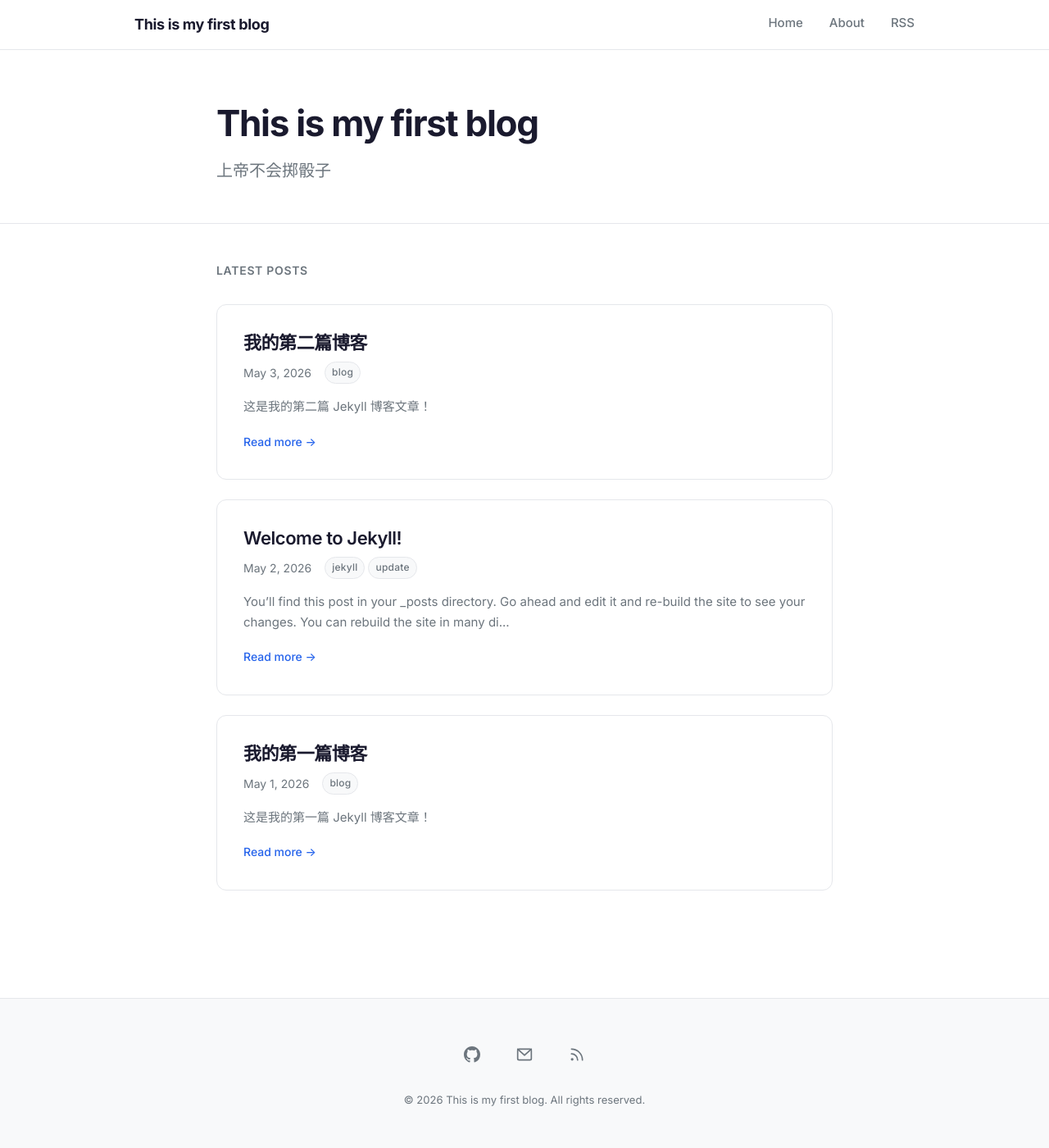
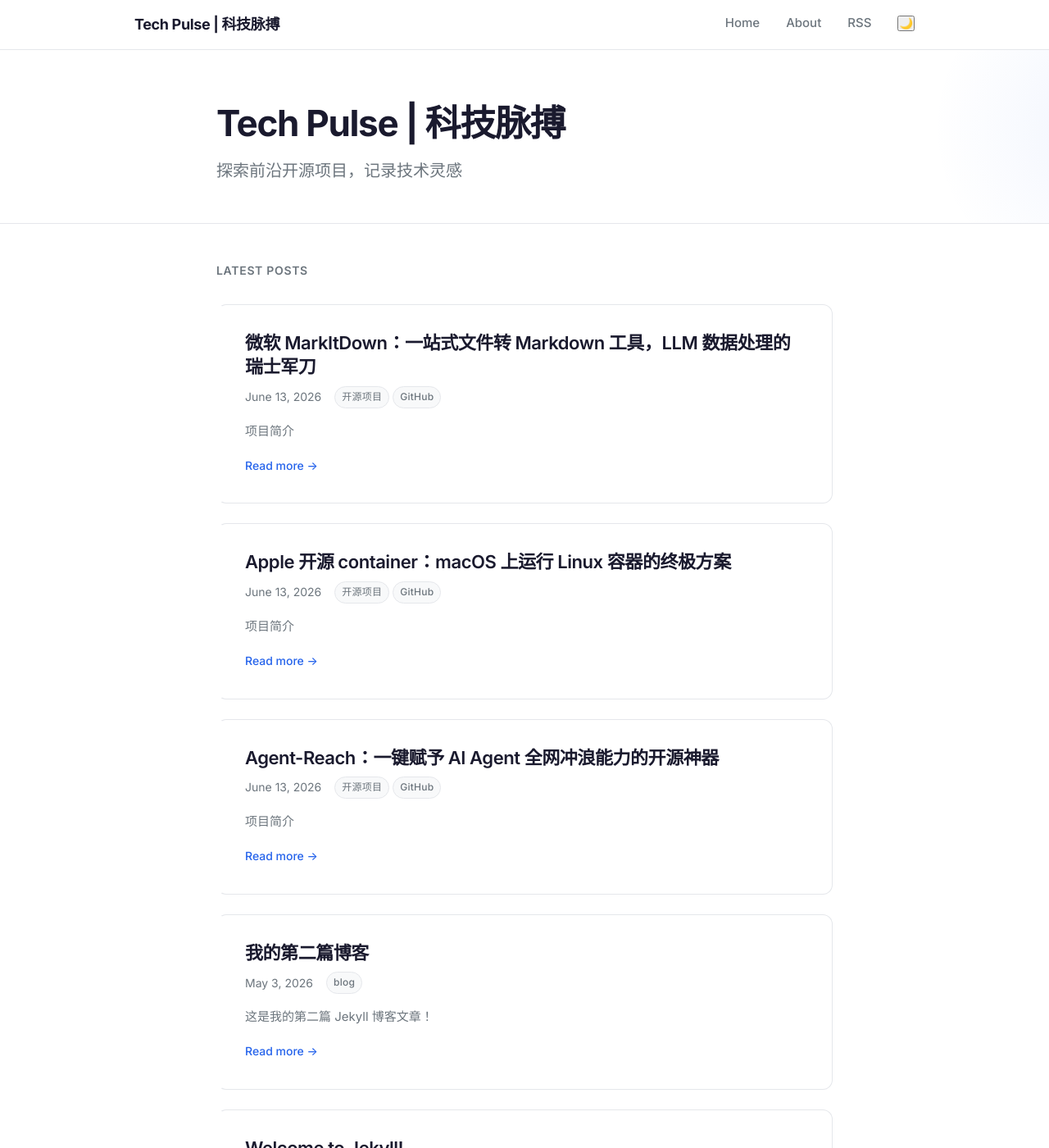
Before and after one commit to zzj1965186613/Blog, a Jekyll site: the page built from index.markdown, in a window 1280 px wide and 1400 px high. Shown: the whole window at 82% size. Built offline with Jekyll 4.4.1, drawn with Linux system fonts in a browser that asks for light colours; some of the changed text lies outside the part shown.

Commit message:
feat: add 3 trending project blog posts + visual improvements
- New posts: apple/container, Agent-Reach, markitdown
- Updated site title to 'Tech Pulse | 科技脉搏'
- Added dark mode toggle
- Enhanced post cards with left border accent on hover
- Added tag display system on cards and post pages
- Added page load animation (fadeInUp)
- Enhanced footer with heartbeat animation
- Hero section subtle gradient decoration

```diff
--- a/_config.yml
+++ b/_config.yml
@@ -18,10 +18,10 @@
 # You can create any custom variable you would like, and they will be accessible
 # in the templates via {{ site.myvariable }}.
 
-title: This is my first blog
+title: "Tech Pulse | 科技脉搏"
 email: 123456789@hotmail.com
 description: >-
-  上帝不会掷骰子
+  探索前沿开源项目，记录技术灵感
 baseurl: "/Blog" # the subpath of your site, e.g. /blog
 url: "https://zzj1965186613.github.io" # the base hostname & protocol for your site, e.g. http://example.com
 twitter_username: 咳咳
--- a/_includes/footer.html
+++ b/_includes/footer.html
@@ -27,6 +27,10 @@
       </a>
     </div>
 
+    <p class="footer-message">
+      Built with <a href="https://jekyllrb.com" target="_blank" rel="noopener noreferrer">Jekyll</a> &amp; <span class="heart">&#10084;&#65039;</span>
+    </p>
+
     <p class="copyright">
       &copy; {{ site.time | date: '%Y' }} {{ site.title }}. All rights reserved.
     </p>
--- a/_includes/header.html
+++ b/_includes/header.html
@@ -18,7 +18,35 @@
         <li><a href="{{ site.baseurl }}/">Home</a></li>
         <li><a href="{{ site.baseurl }}/about/">About</a></li>
         <li><a href="{{ site.baseurl }}/feed.xml">RSS</a></li>
+        <li>
+          <button class="theme-toggle" id="theme-toggle" aria-label="Toggle dark mode" title="Toggle dark mode">&#127769;</button>
+        </li>
       </ul>
     </nav>
   </div>
 </header>
+
+<script>
+(function() {
+  var toggle = document.getElementById('theme-toggle');
+  if (!toggle) return;
+
+  function getTheme() {
+    return localStorage.getItem('theme') ||
+      (window.matchMedia('(prefers-color-scheme: dark)').matches ? 'dark' : 'light');
+  }
+
+  function applyTheme(theme) {
+    document.documentElement.setAttribute('data-theme', theme);
+    toggle.textContent = theme === 'dark' ? '\u2600\uFE0F' : '\uD83C\uDF19';
+    localStorage.setItem('theme', theme);
+  }
+
+  applyTheme(getTheme());
+
+  toggle.addEventListener('click', function() {
+    var current = document.documentElement.getAttribute('data-theme') || 'light';
+    applyTheme(current === 'dark' ? 'light' : 'dark');
+  });
+})();
+</script>
--- a/assets/css/style.css
+++ b/assets/css/style.css
@@ -806,3 +806,140 @@ pre code {
     color: #666;
   }
 }
+
+
+/* ---------- Tags ---------- */
+.post-card-tags {
+  display: flex;
+  flex-wrap: wrap;
+  gap: 0.375rem;
+  margin-bottom: 0.75rem;
+}
+
+.tag {
+  display: inline-block;
+  font-size: 0.75rem;
+  color: var(--color-accent);
+  background: rgba(37, 99, 235, 0.06);
+  padding: 0.125rem 0.5rem;
+  border-radius: 4px;
+  font-weight: 500;
+  transition: background var(--transition-fast);
+}
+
+.tag:hover {
+  background: rgba(37, 99, 235, 0.12);
+}
+
+/* ---------- Hero Enhancement ---------- */
+.hero {
+  position: relative;
+  overflow: hidden;
+}
+
+.hero::before {
+  content: '';
+  position: absolute;
+  top: -50%;
+  right: -20%;
+  width: 400px;
+  height: 400px;
+  background: radial-gradient(circle, rgba(37, 99, 235, 0.06) 0%, transparent 70%);
+  border-radius: 50%;
+  pointer-events: none;
+}
+
+/* ---------- Post Card Polish ---------- */
+.post-card {
+  position: relative;
+  border-left: 3px solid transparent;
+  transition: border-color var(--transition-normal), box-shadow var(--transition-normal), transform var(--transition-normal);
+}
+
+.post-card:hover {
+  border-left-color: var(--color-accent);
+}
+
+/* ---------- Page Load Animation ---------- */
+@keyframes fadeInUp {
+  from {
+    opacity: 0;
+    transform: translateY(12px);
+  }
+  to {
+    opacity: 1;
+    transform: translateY(0);
+  }
+}
+
+.post-card {
+  animation: fadeInUp 0.4s ease both;
+}
+
+.post-card:nth-child(1) { animation-delay: 0.05s; }
+.post-card:nth-child(2) { animation-delay: 0.1s; }
+.post-card:nth-child(3) { animation-delay: 0.15s; }
+.post-card:nth-child(4) { animation-delay: 0.2s; }
+.post-card:nth-child(5) { animation-delay: 0.25s; }
+.post-card:nth-child(6) { animation-delay: 0.3s; }
+
+/* ---------- Footer Enhancement ---------- */
+.footer-message {
+  font-size: 0.8125rem;
+  color: var(--color-text-muted);
+  margin-bottom: 0.5rem;
+}
+
+.footer-message a {
+  color: var(--color-accent);
+  text-decoration: underline;
+  text-decoration-color: rgba(37, 99, 235, 0.3);
+  text-underline-offset: 2px;
+}
+
+.heart {
+  display: inline-block;
+  animation: heartbeat 1.5s ease-in-out infinite;
+}
+
+@keyframes heartbeat {
+  0%, 100% { transform: scale(1); }
+  50% { transform: scale(1.15); }
+}
+
+/* ---------- Dark Mode Tag ---------- */
+[data-theme="dark"] .tag {
+  background: rgba(96, 165, 250, 0.12);
+  color: #60a5fa;
+}
+
+[data-theme="dark"] .tag:hover {
+  background: rgba(96, 165, 250, 0.2);
+}
+
+/* ---------- Post Page Tags ---------- */
+.post-tags {
+  display: flex;
+  flex-wrap: wrap;
+  gap: 0.5rem;
+  margin-top: 2rem;
+  padding-top: 1.5rem;
+  border-top: 1px solid var(--color-border);
+}
+
+.post-tag {
+  display: inline-block;
+  font-size: 0.8125rem;
+  color: var(--color-accent);
+  background: rgba(37, 99, 235, 0.06);
+  padding: 0.25rem 0.75rem;
+  border-radius: 6px;
+  font-weight: 500;
+  border: 1px solid rgba(37, 99, 235, 0.12);
+}
+
+[data-theme="dark"] .post-tag {
+  background: rgba(96, 165, 250, 0.1);
+  color: #60a5fa;
+  border-color: rgba(96, 165, 250, 0.2);
+}
```
Also changed, not shown: _layouts/post.html (+8 -0 lines), _posts/2026-06-13-agent-reach.md (added, +117 -0 lines), _posts/2026-06-13-apple-container.md (added, +94 -0 lines), _posts/2026-06-13-markitdown.md (added, +150 -0 lines).
